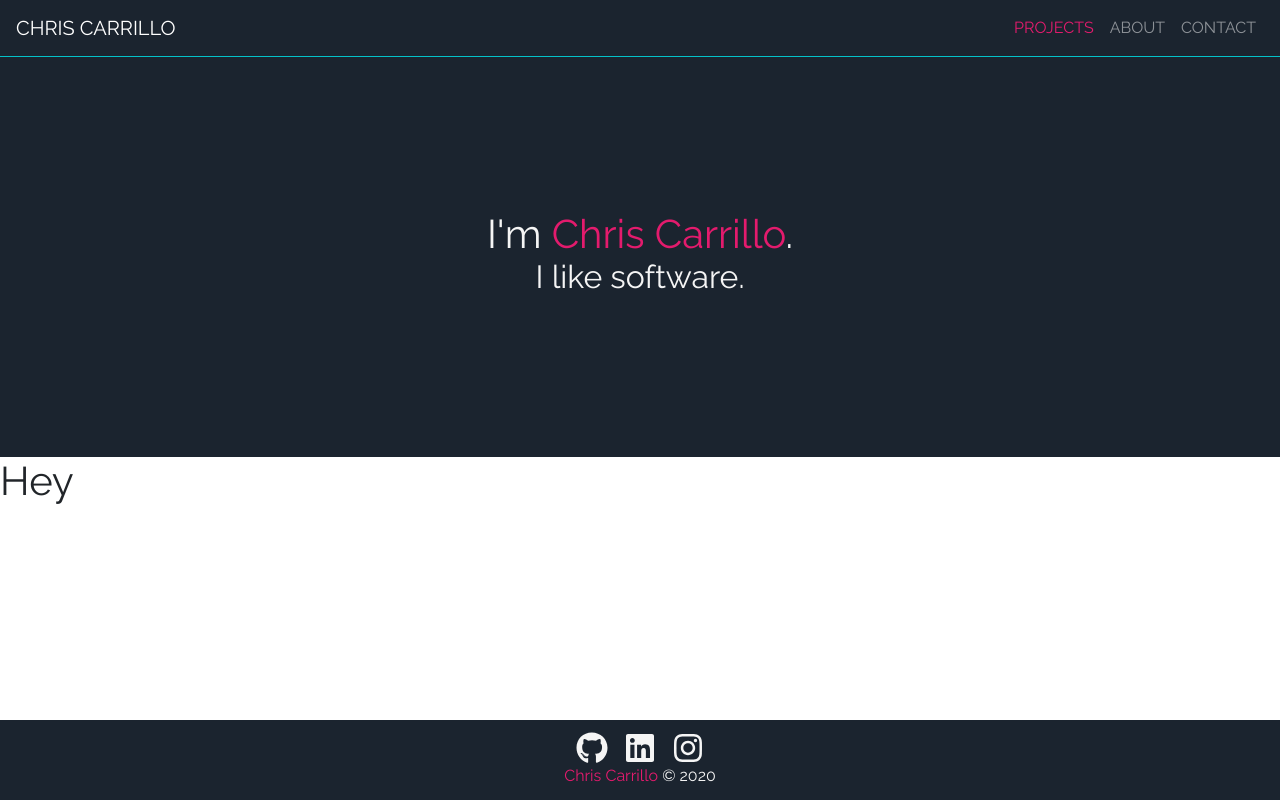
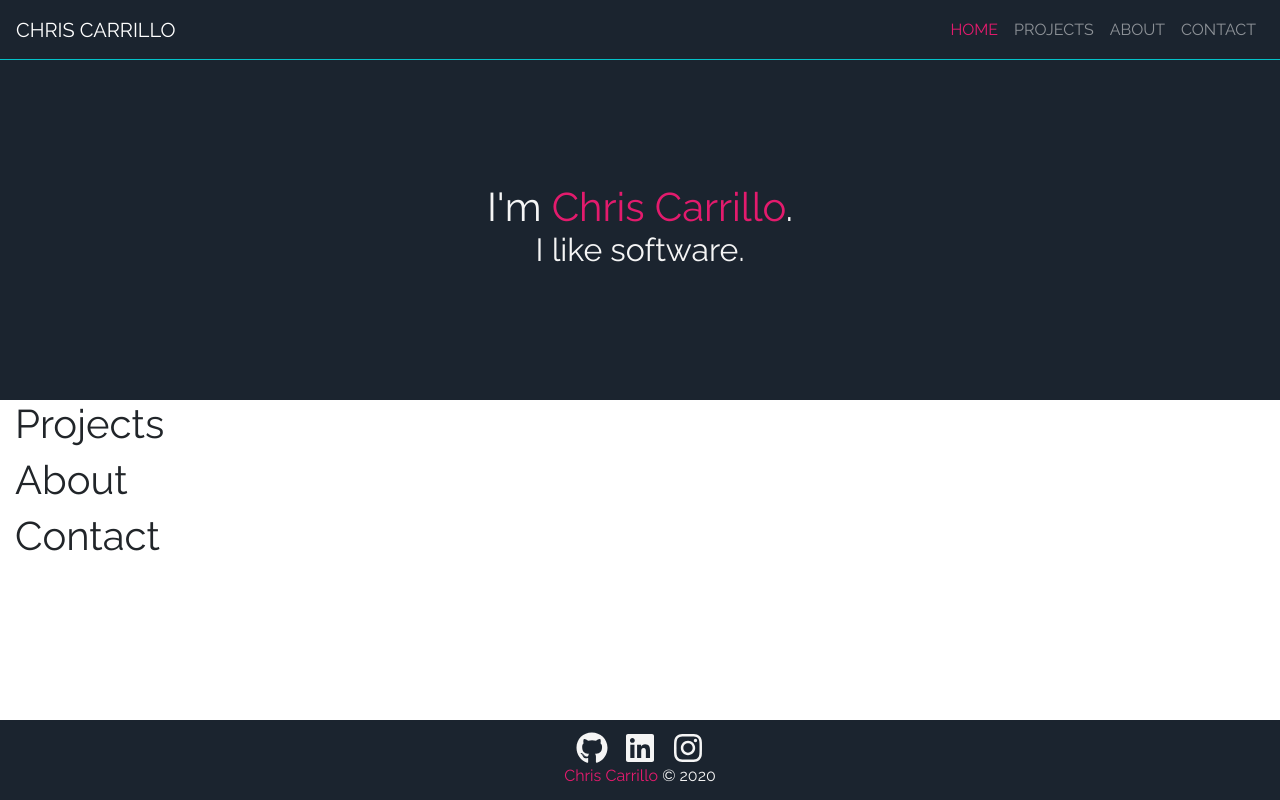
Before and after one commit to chriscarrillo/personal-website, a React (Create React App) app: page / in a window 1280 px wide. Built offline with nearby package versions, Linux system fonts and the light colour scheme.

Commit message:
Added react-scroll and reorganized main page components

```diff
--- a/package.json
+++ b/package.json
@@ -18,6 +18,7 @@
     "react-icons": "^4.1.0",
     "react-router-dom": "^5.2.0",
     "react-scripts": "4.0.1",
+    "react-scroll": "^1.8.1",
     "sass": "^1.30.0",
     "ts-jest": "^26.4.4",
     "typescript": "^4.0.3",
@@ -51,6 +52,7 @@
     "@chriscarrillo/ts": "^0.2.0",
     "@types/react-bootstrap": "^0.32.25",
     "@types/react-router-dom": "^5.1.6",
+    "@types/react-scroll": "^1.8.2",
     "@typescript-eslint/eslint-plugin": "^4.9.1",
     "@typescript-eslint/parser": "^4.9.1",
     "eslint": "^7.15.0",
--- a/src/Routes.tsx
+++ b/src/Routes.tsx
@@ -1,6 +1,6 @@
+import {MainPage} from 'pages/Main'
 import React from 'react'
 import {Redirect, Route, Switch} from 'react-router-dom'
-import {HomePage} from './pages/Home'
 
 /**
  * Routes of the application.
@@ -8,7 +8,7 @@ import {HomePage} from './pages/Home'
  */
 export const Routes: React.FC = () => (
   <Switch>
-    <Route exact component={HomePage} path="/" />
+    <Route exact component={MainPage} path="/" />
     <Redirect to="/" />
   </Switch>
 )
--- /dev/null
+++ b/src/components/About/index.tsx
@@ -0,0 +1,14 @@
+import React from 'react'
+import {Container} from 'react-bootstrap'
+
+/**
+ * About section.
+ * @return React components
+ */
+export const About: React.FC = () => (
+  <section>
+    <Container fluid>
+      <h1>About</h1>
+    </Container>
+  </section>
+)
--- /dev/null
+++ b/src/components/Banner/Banner.module.scss
@@ -0,0 +1,3 @@
+.banner {
+  padding-top: 60px;
+}
--- a/src/components/Banner/index.tsx
+++ b/src/components/Banner/index.tsx
@@ -1,12 +1,16 @@
+import styles from 'components/Banner/Banner.module.scss'
 import React from 'react'
+import {Element} from 'react-scroll'
 
 /**
  * Banner for home page.
  * @return React component
  */
 export const Banner: React.FC = () => (
+  <Element name="home">
     <div
-    className="
+      className={`
+        ${styles.banner}
         bg-dark
         w-100
         d-flex
@@ -15,11 +19,12 @@ export const Banner: React.FC = () => (
         align-items-center
         text-center
         half-height
-      text-light"
+        text-light`}
     >
       <h1 className="mb-0">
         I&apos;m <span className="text-primary">Chris Carrillo</span>.
       </h1>
       <h2>I like software.</h2>
     </div>
+  </Element>
 )
--- /dev/null
+++ b/src/components/Contact/index.tsx
@@ -0,0 +1,14 @@
+import React from 'react'
+import {Container} from 'react-bootstrap'
+
+/**
+ * Contact section.
+ * @return React components
+ */
+export const Contact: React.FC = () => (
+  <section>
+    <Container fluid>
+      <h1>Contact</h1>
+    </Container>
+  </section>
+)
--- a/src/components/Header/Header.module.scss
+++ b/src/components/Header/Header.module.scss
@@ -1,5 +1,12 @@
 @use 'src/theme/variables';
 
-.header {
+.navbar {
   border-bottom: 1px solid variables.$secondary;
+  height: 60px;
 }
+
+.navLink {
+  &:hover {
+    cursor: pointer;
+  }
+}
--- a/src/components/Header/index.tsx
+++ b/src/components/Header/index.tsx
@@ -2,27 +2,66 @@ import styles from 'components/Header/Header.module.scss'
 import React from 'react'
 import {Nav, Navbar} from 'react-bootstrap'
 import {NavLink} from 'react-router-dom'
+import {Link} from 'react-scroll'
 
 /**
  * Main header.
  * @return React component
  */
 export const Header: React.FC = () => (
-  <header className={`text-uppercase ${styles.header}`}>
-    <Navbar collapseOnSelect bg="dark" expand="md" sticky="top" variant="dark">
+  <header className="text-uppercase">
+    <Navbar
+      collapseOnSelect
+      bg="dark"
+      className={styles.navbar}
+      expand="md"
+      fixed="top"
+      variant="dark"
+    >
       <Navbar.Brand exact as={NavLink} to="/">
         Chris Carrillo
       </Navbar.Brand>
       <Navbar.Toggle aria-controls="responsive-navbar-nav" />
       <Navbar.Collapse id="responsive-navbar-nav">
         <Nav className="ml-auto">
-          <Nav.Link exact activeClassName="text-primary" as={NavLink} to="/">
+          <Nav.Link
+            smooth
+            spy
+            activeClass="text-primary"
+            as={Link}
+            className={styles.navLink}
+            to="home"
+          >
+            Home
+          </Nav.Link>
+          <Nav.Link
+            smooth
+            spy
+            activeClass="text-primary"
+            as={Link}
+            className={styles.navLink}
+            to="projects"
+          >
             Projects
           </Nav.Link>
-          <Nav.Link exact activeClassName="text-primary" as={NavLink} to="/about">
+          <Nav.Link
+            smooth
+            spy
+            activeClass="text-primary"
+            as={Link}
+            className={styles.navLink}
+            to="about"
+          >
             About
           </Nav.Link>
-          <Nav.Link exact activeClassName="text-primary" as={NavLink} to="/contact">
+          <Nav.Link
+            smooth
+            spy
+            activeClass="text-primary"
+            as={Link}
+            className={styles.navLink}
+            to="contact"
+          >
             Contact
           </Nav.Link>
         </Nav>
--- /dev/null
+++ b/src/components/Projects/index.tsx
@@ -0,0 +1,14 @@
+import React from 'react'
+import {Container} from 'react-bootstrap'
+
+/**
+ * Projects section.
+ * @return React components
+ */
+export const Projects: React.FC = () => (
+  <section>
+    <Container fluid>
+      <h1>Projects</h1>
+    </Container>
+  </section>
+)
--- /dev/null
+++ b/src/pages/Main/index.tsx
@@ -0,0 +1,23 @@
+import {About} from 'components/About'
+import {Contact} from 'components/Contact'
+import {Projects} from 'components/Projects'
+import React from 'react'
+import {Element} from 'react-scroll'
+
+/**
+ * Main page.
+ * @return React component
+ */
+export const MainPage: React.FC = () => (
+  <>
+    <Element name="projects">
+      <Projects />
+    </Element>
+    <Element name="about">
+      <About />
+    </Element>
+    <Element name="contact">
+      <Contact />
+    </Element>
+  </>
+)
--- a/src/theme/_variables.scss
+++ b/src/theme/_variables.scss
@@ -1,6 +1,8 @@
 $primary: #e31b6d;
 $secondary: #04c2c9;
+$secondaryVariant: #00a1a7;
 $dark: #1b242f;
+$darkVariant: #252934;
 $light: #f5f5f5;
 
 $background-color: #ffffff;
```
Also changed, not shown: src/pages/Home/index.tsx (deleted, +0 -7 lines), 1 other file (tests, documents, lock files or other folders). Lines whose indentation alone changed are shown as unchanged.
